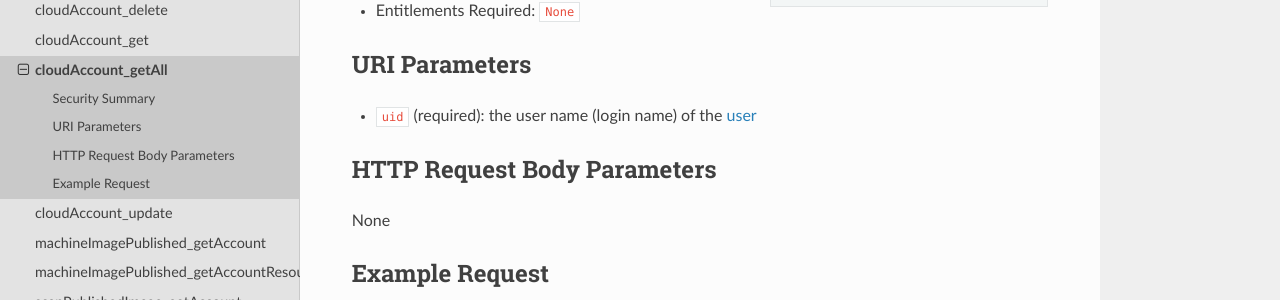
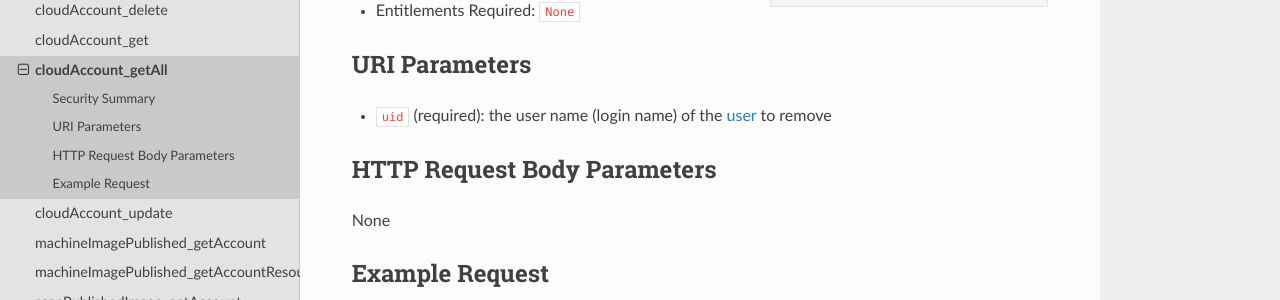
Before and after one commit to usharesoft/api-docs, a Sphinx documentation site: the page built from en/source/pages/usercloudaccount/cloudAccount_getAll.rst, in a window 1280 px wide and 1322 px high. Shown: the part 444-744 px from the top of the window. Built offline with Sphinx 7.4.7 and the Read the Docs theme 2.0.0, drawn with Linux system fonts in a browser that asks for light colours; pages that are not in the unit, such as notebooks, are missing from menus.

Commit message:
Create new release version 3.8.13-RC2

```diff
--- a/en/source/pages/usercloudaccount/cloudAccount_create.rst
+++ b/en/source/pages/usercloudaccount/cloudAccount_create.rst
@@ -27,7 +27,7 @@ Security Summary
 URI Parameters
 ~~~~~~~~~~~~~~
 
-* ``uid`` (required): the user name (login name) of the :ref:`user-object`
+* ``uid`` (required): the user name (login name) of the :ref:`user-object` to remove
 
 HTTP Request Body Parameters
 ~~~~~~~~~~~~~~~~~~~~~~~~~~~~
--- a/en/source/pages/usercloudaccount/cloudAccount_getAll.rst
+++ b/en/source/pages/usercloudaccount/cloudAccount_getAll.rst
@@ -27,7 +27,7 @@ Security Summary
 URI Parameters
 ~~~~~~~~~~~~~~
 
-* ``uid`` (required): the user name (login name) of the :ref:`user-object`
+* ``uid`` (required): the user name (login name) of the :ref:`user-object` to remove
 
 HTTP Request Body Parameters
 ~~~~~~~~~~~~~~~~~~~~~~~~~~~~
```
Also changed, not shown: 1 other file.
